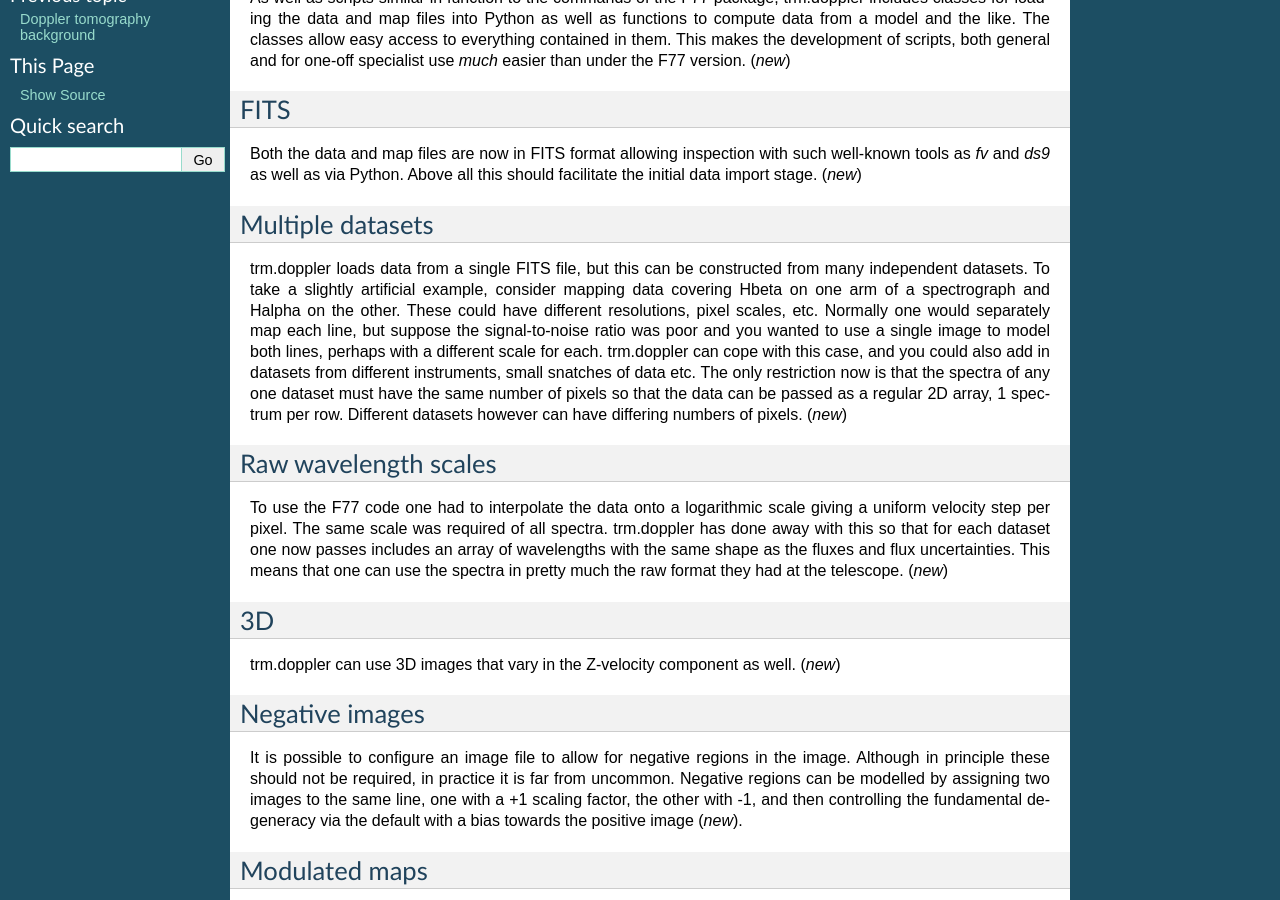
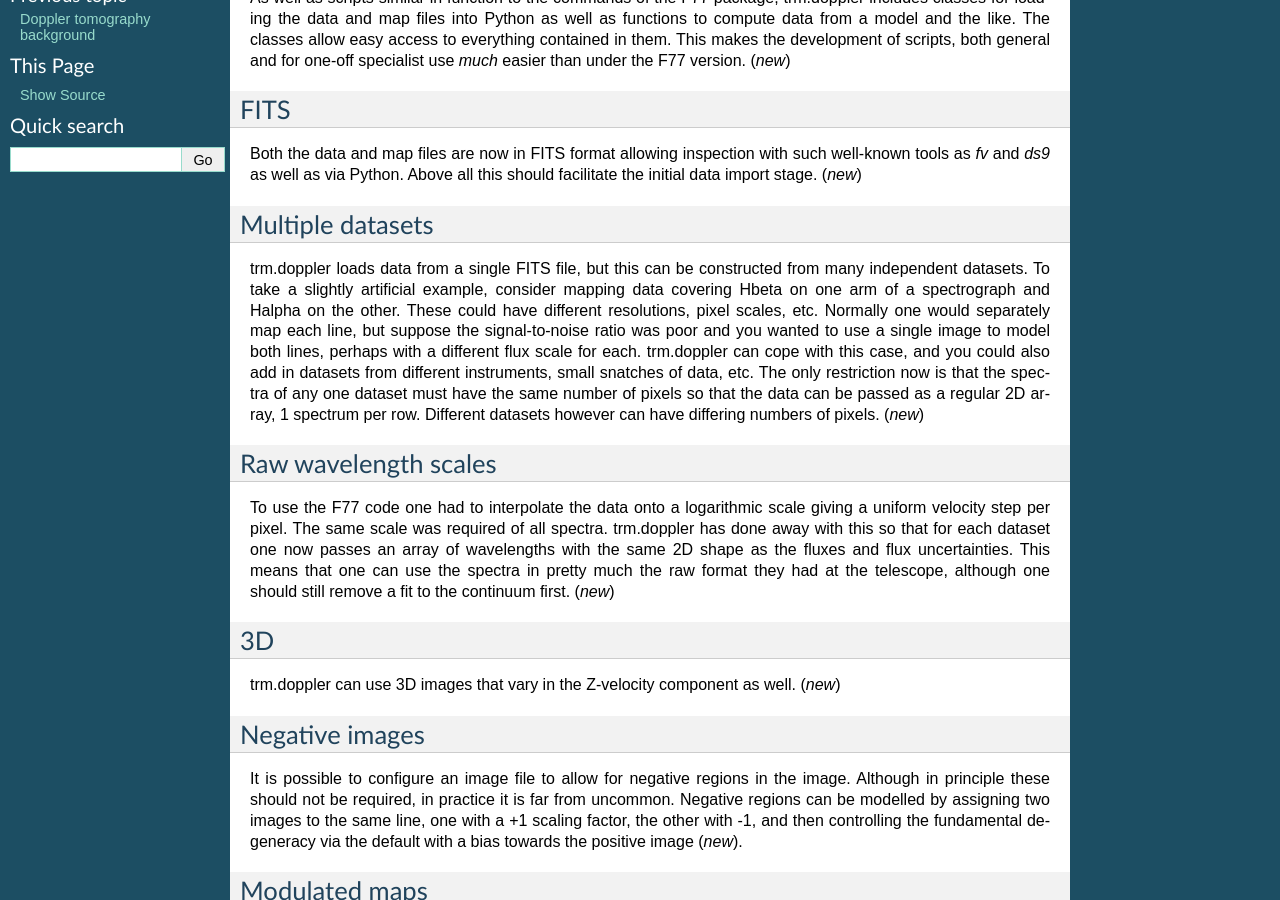
Before and after one commit to trmrsh/trm-doppler, a Sphinx documentation site: the page built from docs/features.rst, in a window 1280 px wide and 900 px high, scrolled down 260 px. Built offline with Sphinx 7.4.7, drawn with Linux system fonts in a browser that asks for light colours.

Commit message:
small updates to the docs

```diff
--- a/docs/features.rst
+++ b/docs/features.rst
@@ -28,28 +28,31 @@ should facilitate the initial data import stage.
 Multiple datasets
 -----------------
 
-trm.doppler loads data from a single FITS file, but this can be constructed
-from many independent datasets. To take a slightly artificial example,
-consider mapping data covering Hbeta on one arm of a spectrograph and Halpha
-on the other. These could have different resolutions, pixel scales,
-etc. Normally one would separately map each line, but suppose the
-signal-to-noise ratio was poor and you wanted to use a single image to model
-both lines, perhaps with a different scale for each. trm.doppler can cope with
-this case, and you could also add in datasets from different instruments,
-small snatches of data etc. The only restriction now is that the spectra of
-any one dataset must have the same number of pixels so that the data can be
-passed as a regular 2D array, 1 spectrum per row. Different datasets however
-can have differing numbers of pixels. (*new*)
+trm.doppler loads data from a single FITS file, but this can be
+constructed from many independent datasets. To take a slightly
+artificial example, consider mapping data covering Hbeta on one arm of
+a spectrograph and Halpha on the other. These could have different
+resolutions, pixel scales, etc. Normally one would separately map each
+line, but suppose the signal-to-noise ratio was poor and you wanted to
+use a single image to model both lines, perhaps with a different flux
+scale for each. trm.doppler can cope with this case, and you could
+also add in datasets from different instruments, small snatches of
+data, etc. The only restriction now is that the spectra of any one
+dataset must have the same number of pixels so that the data can be
+passed as a regular 2D array, 1 spectrum per row. Different datasets
+however can have differing numbers of pixels. (*new*)
 
 Raw wavelength scales
 ---------------------
 
-To use the F77 code one had to interpolate the data onto a logarithmic scale
-giving a uniform velocity step per pixel. The same scale was required of all
-spectra. trm.doppler has done away with this so that for each dataset one now
-passes includes an array of wavelengths with the same shape as the fluxes and
-flux uncertainties. This means that one can use the spectra in pretty much the
-raw format they had at the telescope. (*new*)
+To use the F77 code one had to interpolate the data onto a logarithmic
+scale giving a uniform velocity step per pixel. The same scale was
+required of all spectra. trm.doppler has done away with this so that
+for each dataset one now passes an array of wavelengths with the same
+2D shape as the fluxes and flux uncertainties. This means that one can
+use the spectra in pretty much the raw format they had at the
+telescope, although one should still remove a fit to the continuum
+first. (*new*)
 
 3D
 --
--- a/docs/index.rst
+++ b/docs/index.rst
@@ -13,7 +13,7 @@ perhaps, a Python implementation allows easy access to the results with the
 full power of Python's analysis and graphics capabilities at hand. A core
 principle of trm.doppler is the use of the familiar FITS format for all input
 and output (apart from some ASCII configuration files). This should make it
-relatively easy  to access.
+relatively easy to access.
 
 Contents:
 
```
Also changed, not shown: docs/background.rst (+12 -10 lines).
